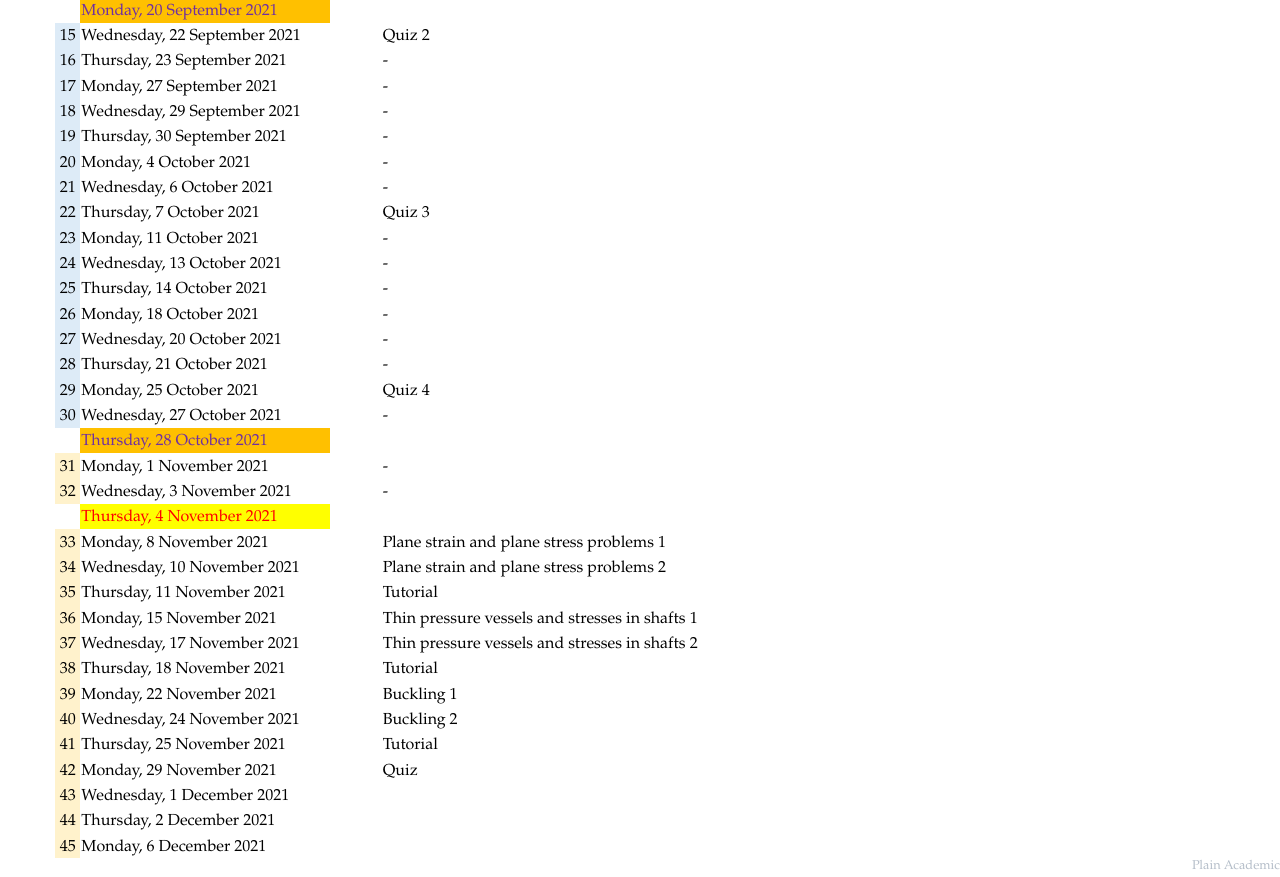
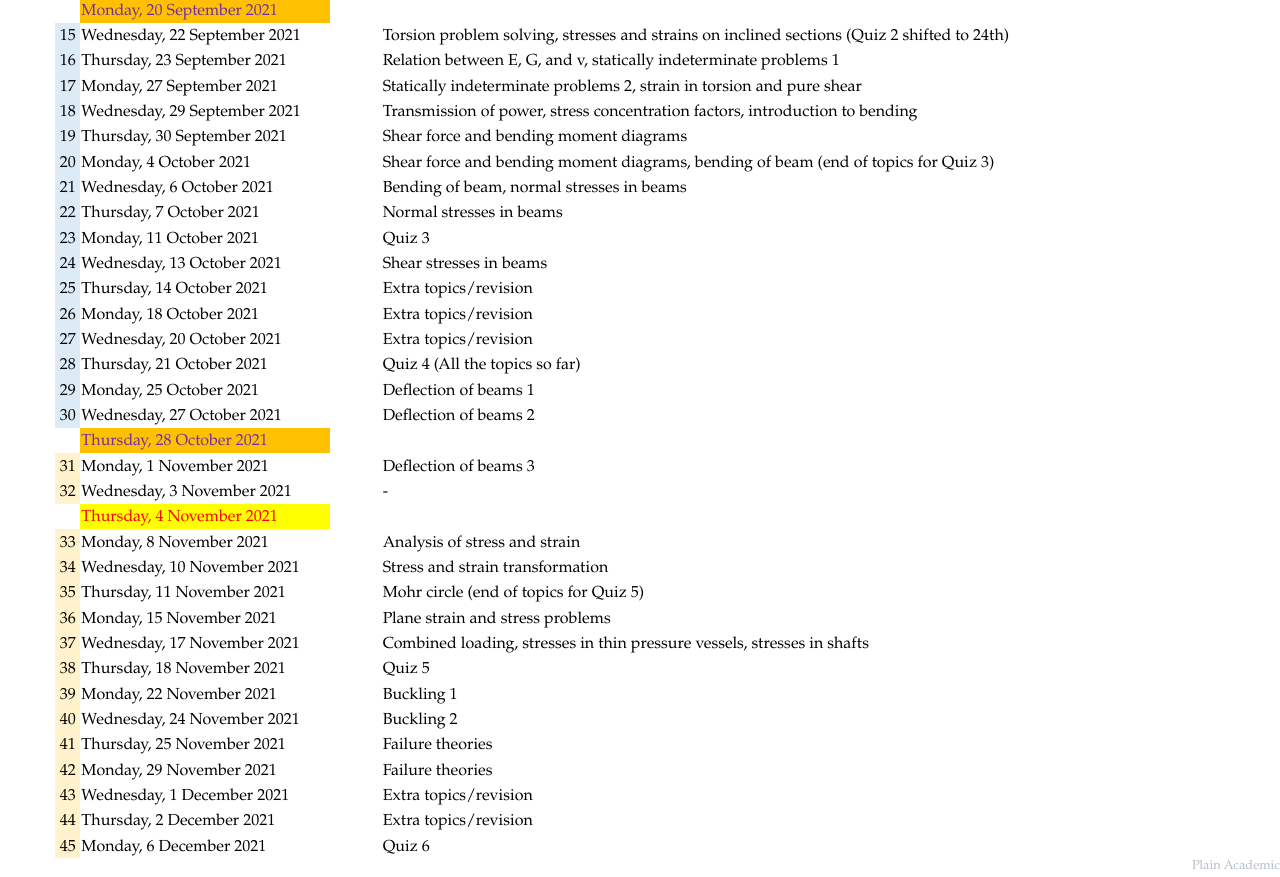
Before and after one commit to safvan/safvan.github.io, a plain HTML site: page ME2110/schedule.html in a window 1280 px wide. Shown: the part 479-1356 px from the top of the page. Drawn offline with nearby package versions, Linux system fonts and the light colour scheme.

Commit message:
Schedule of solids updated

```diff
--- a/ME2110/schedule.html
+++ b/ME2110/schedule.html
@@ -453,7 +453,7 @@
               <td height=25 class=xl73 style='height:19.0pt'>15</td>
               <td class=xl76>Wednesday, 22 September 2021</td>
               <td class=xl67>&nbsp;</td>
-              <td class=xl63>Quiz 2</td>
+              <td class=xl63>Torsion problem solving, stresses and strains on inclined sections (Quiz 2 shifted to 24th)</td>
               <td class=xl63></td>
               <td class=xl63></td>
               <td class=xl63></td>
@@ -466,7 +466,7 @@
               <td height=25 class=xl73 style='height:19.0pt'>16</td>
               <td class=xl76>Thursday, 23 September 2021</td>
               <td class=xl67>&nbsp;</td>
-              <td class=xl63>-</td>
+              <td class=xl63>Relation between E, G, and v, statically indeterminate problems 1</td>
               <td class=xl63></td>
               <td class=xl63></td>
               <td class=xl63></td>
@@ -479,7 +479,7 @@
               <td height=25 class=xl73 style='height:19.0pt'>17</td>
               <td class=xl76>Monday, 27 September 2021</td>
               <td class=xl67>&nbsp;</td>
-              <td class=xl63>-</td>
+              <td class=xl63>Statically indeterminate problems 2, strain in torsion and pure shear</td>
               <td class=xl63></td>
               <td class=xl63></td>
               <td class=xl63></td>
@@ -492,7 +492,7 @@
               <td height=25 class=xl73 style='height:19.0pt'>18</td>
               <td class=xl76>Wednesday, 29 September 2021</td>
               <td class=xl67>&nbsp;</td>
-              <td class=xl63>-</td>
+              <td class=xl63>Transmission of power, stress concentration factors, introduction to bending</td>
               <td class=xl63></td>
               <td class=xl63></td>
               <td class=xl63></td>
@@ -505,7 +505,7 @@
               <td height=25 class=xl73 style='height:19.0pt'>19</td>
               <td class=xl76>Thursday, 30 September 2021</td>
               <td class=xl67>&nbsp;</td>
-              <td class=xl63>-<span style='mso-spacerun:yes'> </span></td>
+              <td class=xl63>Shear force and bending moment diagrams<span style='mso-spacerun:yes'> </span></td>
               <td class=xl63></td>
               <td class=xl63></td>
               <td class=xl63></td>
@@ -518,7 +518,7 @@
               <td height=25 class=xl73 style='height:19.0pt'>20</td>
               <td class=xl76>Monday, 4 October 2021</td>
               <td class=xl67>&nbsp;</td>
-              <td class=xl63>-<span style='mso-spacerun:yes'> </span></td>
+              <td class=xl63>Shear force and bending moment diagrams, bending of beam (end of topics for Quiz 3)<span style='mso-spacerun:yes'> </span></td>
               <td class=xl63></td>
               <td class=xl63></td>
               <td class=xl63></td>
@@ -531,7 +531,7 @@
               <td height=25 class=xl73 style='height:19.0pt'>21</td>
               <td class=xl76>Wednesday, 6 October 2021</td>
               <td class=xl67>&nbsp;</td>
-              <td class=xl63>-</td>
+              <td class=xl63>Bending of beam, normal stresses in beams </td>
               <td class=xl63></td>
               <td class=xl63></td>
               <td class=xl63></td>
@@ -544,7 +544,7 @@
               <td height=25 class=xl73 style='height:19.0pt'>22</td>
               <td class=xl76>Thursday, 7 October 2021</td>
               <td class=xl67>&nbsp;</td>
-              <td class=xl63>Quiz 3</td>
+              <td class=xl63>Normal stresses in beams</td>
               <td class=xl63></td>
               <td class=xl63></td>
               <td class=xl63></td>
@@ -557,7 +557,7 @@
               <td height=25 class=xl73 style='height:19.0pt'>23</td>
               <td class=xl76>Monday, 11 October 2021</td>
               <td class=xl67>&nbsp;</td>
-              <td class=xl63>-</td>
+              <td class=xl63>Quiz 3</td>
               <td class=xl63></td>
               <td class=xl63></td>
               <td class=xl63></td>
@@ -570,7 +570,7 @@
               <td height=25 class=xl73 style='height:19.0pt'>24</td>
               <td class=xl76>Wednesday, 13 October 2021</td>
               <td class=xl67>&nbsp;</td>
-              <td class=xl63>-</td>
+              <td class=xl63>Shear stresses in beams</td>
               <td class=xl63></td>
               <td class=xl63></td>
               <td class=xl63></td>
@@ -583,7 +583,7 @@
               <td height=25 class=xl73 style='height:19.0pt'>25</td>
               <td class=xl76>Thursday, 14 October 2021</td>
               <td class=xl67>&nbsp;</td>
-              <td class=xl63>-</td>
+              <td class=xl63>Extra topics/revision</td>
               <td class=xl63></td>
               <td class=xl63></td>
               <td class=xl63></td>
@@ -596,7 +596,7 @@
               <td height=25 class=xl73 style='height:19.0pt'>26</td>
               <td class=xl76>Monday, 18 October 2021</td>
               <td class=xl67>&nbsp;</td>
-              <td class=xl63>-</td>
+              <td class=xl63>Extra topics/revision</td>
               <td class=xl63></td>
               <td class=xl63></td>
               <td class=xl63></td>
@@ -609,7 +609,7 @@
               <td height=25 class=xl73 style='height:19.0pt'>27</td>
               <td class=xl76>Wednesday, 20 October 2021</td>
               <td class=xl67>&nbsp;</td>
-              <td class=xl63>-</td>
+              <td class=xl63>Extra topics/revision</td>
               <td class=xl63></td>
               <td class=xl63></td>
               <td class=xl63></td>
@@ -622,7 +622,7 @@
               <td height=25 class=xl73 style='height:19.0pt'>28</td>
               <td class=xl76>Thursday, 21 October 2021</td>
               <td class=xl67>&nbsp;</td>
-              <td class=xl63>-</td>
+              <td class=xl63>Quiz 4 (All the topics so far)</td>
               <td class=xl63></td>
               <td class=xl63></td>
               <td class=xl63></td>
@@ -635,7 +635,7 @@
               <td height=25 class=xl73 style='height:19.0pt'>29</td>
               <td class=xl76>Monday, 25 October 2021</td>
               <td class=xl67>&nbsp;</td>
-              <td class=xl63>Quiz 4</td>
+              <td class=xl63>Deflection of beams 1</td>
               <td class=xl63></td>
               <td class=xl63></td>
               <td class=xl63></td>
@@ -648,7 +648,7 @@
               <td height=25 class=xl73 style='height:19.0pt'>30</td>
               <td class=xl76>Wednesday, 27 October 2021</td>
               <td class=xl67>&nbsp;</td>
-              <td class=xl63>-</td>
+              <td class=xl63>Deflection of beams 2</td>
               <td class=xl63></td>
               <td class=xl63></td>
               <td class=xl63></td>
@@ -674,7 +674,7 @@
               <td height=25 class=xl74 style='height:19.0pt'>31</td>
               <td class=xl76>Monday, 1 November 2021</td>
               <td class=xl67>&nbsp;</td>
-              <td class=xl63>-</td>
+              <td class=xl63>Deflection of beams 3</td>
               <td class=xl63></td>
               <td class=xl63></td>
               <td class=xl63></td>
@@ -713,7 +713,7 @@
               <td height=25 class=xl74 style='height:19.0pt'>33</td>
               <td class=xl76>Monday, 8 November 2021</td>
               <td class=xl67>&nbsp;</td>
-              <td class=xl63>Plane strain and plane stress problems 1</td>
+              <td class=xl63>Analysis of stress and strain</td>
               <td class=xl63></td>
               <td class=xl63></td>
               <td class=xl63></td>
@@ -726,7 +726,7 @@
               <td height=25 class=xl74 style='height:19.0pt'>34</td>
               <td class=xl76>Wednesday, 10 November 2021</td>
               <td class=xl67>&nbsp;</td>
-              <td class=xl63>Plane strain and plane stress problems 2</td>
+              <td class=xl63>Stress and strain transformation</td>
               <td class=xl63></td>
               <td class=xl63></td>
               <td class=xl63></td>
@@ -739,7 +739,7 @@
               <td height=25 class=xl74 style='height:19.0pt'>35</td>
               <td class=xl76>Thursday, 11 November 2021</td>
               <td class=xl67>&nbsp;</td>
-              <td class=xl63>Tutorial</td>
+              <td class=xl63>Mohr circle (end of topics for Quiz 5)</td>
               <td class=xl63></td>
               <td class=xl63></td>
               <td class=xl63></td>
@@ -752,7 +752,7 @@
               <td height=25 class=xl74 style='height:19.0pt'>36</td>
               <td class=xl76>Monday, 15 November 2021</td>
               <td class=xl67>&nbsp;</td>
-              <td class=xl63>Thin pressure vessels and stresses in shafts 1</td>
+              <td class=xl63>Plane strain and stress problems</td>
               <td class=xl63></td>
               <td class=xl63></td>
               <td class=xl63></td>
@@ -765,7 +765,7 @@
               <td height=25 class=xl74 style='height:19.0pt'>37</td>
               <td class=xl76>Wednesday, 17 November 2021</td>
               <td class=xl67>&nbsp;</td>
-              <td class=xl63>Thin pressure vessels and stresses in shafts 2</td>
+              <td class=xl63>Combined loading, stresses in thin pressure vessels, stresses in shafts</td>
               <td class=xl63></td>
               <td class=xl63></td>
               <td class=xl63></td>
@@ -778,7 +778,7 @@
               <td height=25 class=xl74 style='height:19.0pt'>38</td>
               <td class=xl76>Thursday, 18 November 2021</td>
               <td class=xl67>&nbsp;</td>
-              <td class=xl63>Tutorial</td>
+              <td class=xl63>Quiz 5</td>
               <td class=xl63></td>
               <td class=xl63></td>
               <td class=xl63></td>
@@ -817,7 +817,7 @@
               <td height=25 class=xl74 style='height:19.0pt'>41</td>
               <td class=xl76>Thursday, 25 November 2021</td>
               <td class=xl67>&nbsp;</td>
-              <td class=xl63>Tutorial</td>
+              <td class=xl63>Failure theories</td>
               <td class=xl63></td>
               <td class=xl63></td>
               <td class=xl63></td>
@@ -830,7 +830,7 @@
               <td height=25 class=xl74 style='height:19.0pt'>42</td>
               <td class=xl76>Monday, 29 November 2021</td>
               <td class=xl67>&nbsp;</td>
-              <td class=xl63>Quiz</td>
+              <td class=xl63>Failure theories</td>
               <td class=xl63></td>
               <td class=xl63></td>
               <td class=xl63></td>
@@ -843,7 +843,7 @@
               <td height=25 class=xl74 style='height:19.0pt'>43</td>
               <td class=xl76>Wednesday, 1 December 2021</td>
               <td class=xl67>&nbsp;</td>
-              <td class=xl63></td>
+              <td class=xl63>Extra topics/revision</td>
               <td class=xl63></td>
               <td class=xl63></td>
               <td class=xl63></td>
@@ -856,7 +856,7 @@
               <td height=25 class=xl74 style='height:19.0pt'>44</td>
               <td class=xl76>Thursday, 2 December 2021</td>
               <td class=xl67>&nbsp;</td>
-              <td class=xl63></td>
+              <td class=xl63>Extra topics/revision</td>
               <td class=xl63></td>
               <td class=xl63></td>
               <td class=xl63></td>
@@ -869,7 +869,7 @@
               <td height=25 class=xl74 style='height:19.0pt'>45</td>
               <td class=xl76>Monday, 6 December 2021</td>
               <td class=xl67>&nbsp;</td>
-              <td class=xl63></td>
+              <td class=xl63>Quiz 6 </td>
               <td class=xl63></td>
               <td class=xl63></td>
               <td class=xl63></td>
```
